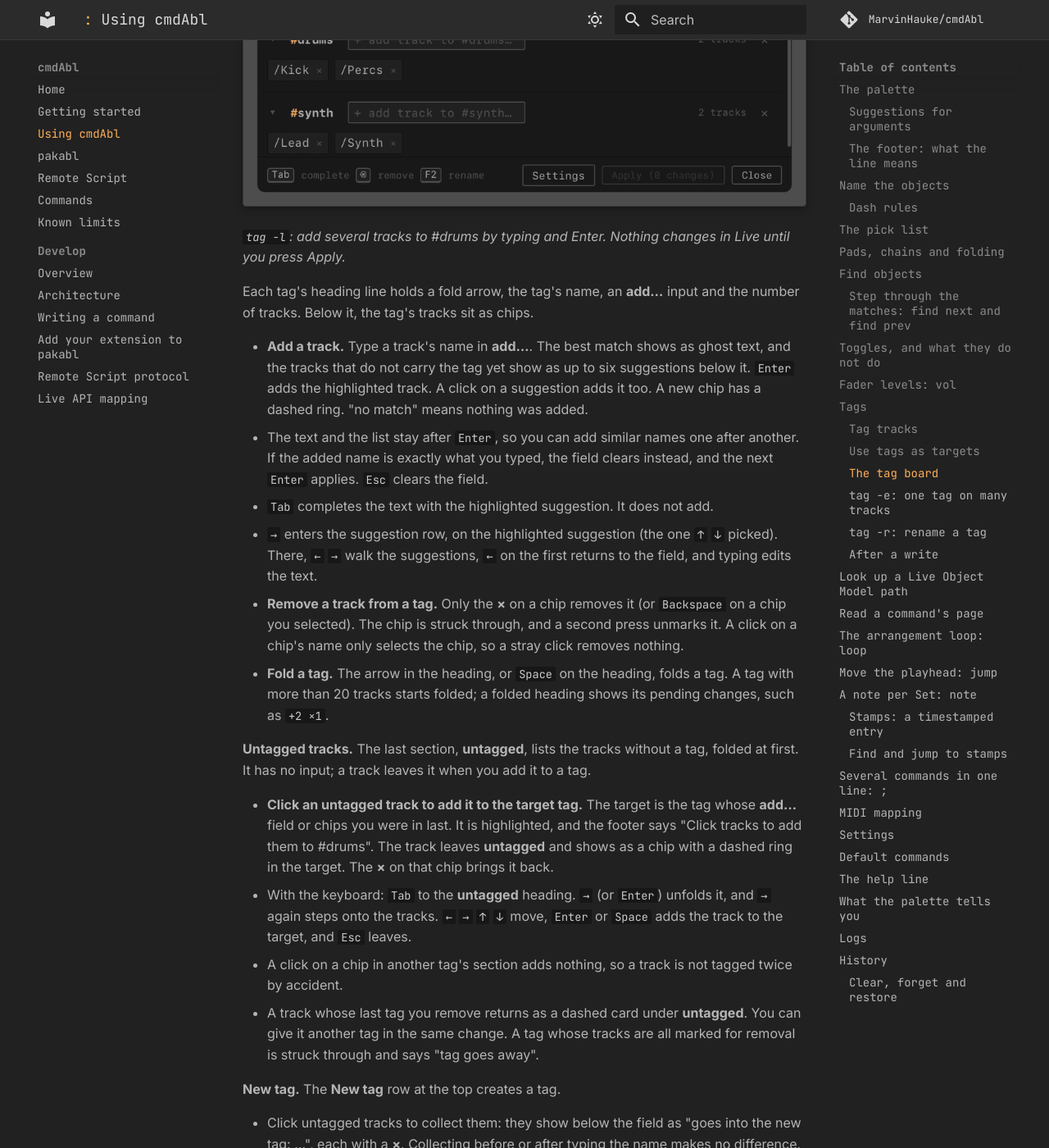
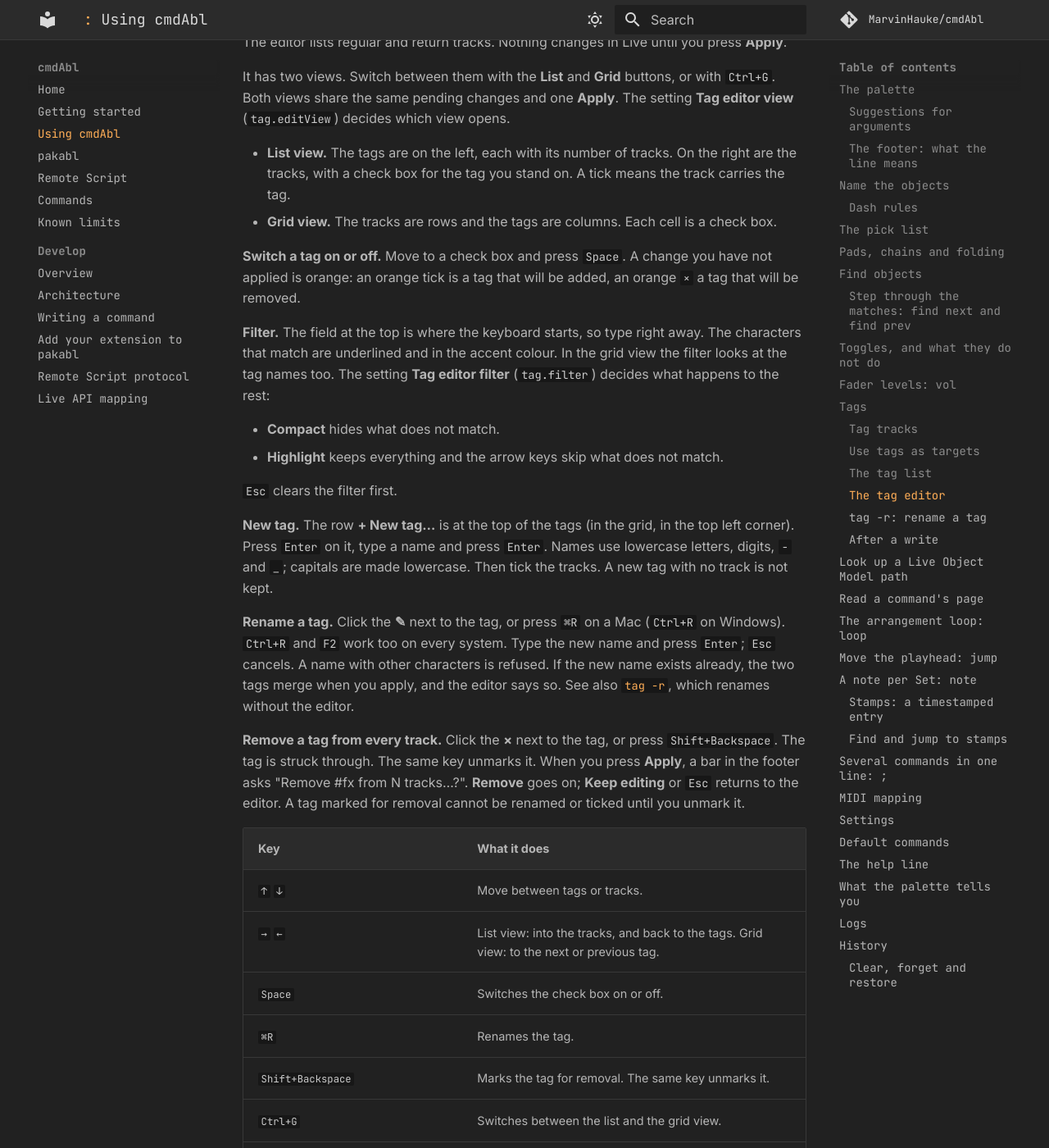
Before and after one commit to MarvinHauke/cmdAbl, an MkDocs documentation site: the page built from docs/using.md, in a window 1280 px wide and 1400 px high, scrolled down 12536 px. Shown: the whole window at 82% size. Built offline with MkDocs 1.6.1 and Material for MkDocs 9.7.7, drawn with Linux system fonts in a browser that asks for light colours; comment, search, counter and statistics services are not loaded; some of the changed text lies outside the part shown.

Commit message:
docs: tag board becomes the tag list and the tag editor
Co-Authored-By: Claude Sonnet 5.5 <noreply@anthropic.com>

```diff
--- a/docs/using.md
+++ b/docs/using.md
@@ -56,7 +56,7 @@ A name with spaces is quoted for you.
 The palette has a footer under the rows. It explains the line you are typing, and the prompt never moves:
 
 - **Line 1** names the command (or subcommand) you have typed and what it does, such as
-  `tag -e: edit a tag's tracks on the board`.
+  `tag -e: edit tags in the tag editor`.
 - **Line 2** describes the argument at the cursor, such as `<tag|#>`, or the option you are typing (or the value it
   waits for). The text follows the cursor. Moving the highlight over a row does not change it, because the row
   already says what it is.
@@ -256,25 +256,17 @@ with that tag: `mute #fx` mutes all tracks tagged `fx`, at once.
 
 - Tag names use lowercase letters, digits, `-` and `_`.
 - Tags are stored in the Live Set. They are saved with the Set, copied by Cmd+D and kept when a track is renamed.
-- Regular, return and main tracks can carry tags. The board and `tag -e` list regular and return tracks only.
+- Regular, return and main tracks can carry tags. The tag list and the tag editor show regular and return tracks only.
 - Tags need the Remote Script. After you update cmdAbl, run `cmdabl setup` once, then restart Live.
 
-This section goes from tagging a track to the tag board, `tag -e` and `tag -r`, then to what you see after a write.
+This section goes from tagging a track to tags as targets, the tag list, the tag editor and `tag -r`, then to what you see after a write.
 
 ### Tag tracks
 
 - `tag /Lead fx synth` switches `fx` and `synth` on for Lead, or off where they are on.
 - `tag --set 1 /Bass fx` makes sure Bass has `fx`. `tag --set 0 /Bass fx` removes it.
-- `tag /Lead` opens a list of the Set's tags. Its buttons show which ones Lead has. Mark the tags to switch with
-  `Space`, then press `Enter`.
-
-To add a tag that does not exist yet, type its name in that list. The list then shows `+ new tag "<name>"` as its
-last row.
-
-- If that row is the only one, `Enter` adds the tag.
-- Otherwise, press `↓` to reach the row, then `Enter`.
-- Tags you marked before still come along.
-- In a Set without tags, the empty list says "type a new tag".
+- `tag /Lead` opens the [tag editor](#the-tag-editor) with Lead in focus. Tick the tags Lead should carry and press
+  **Apply**. To add a tag that does not exist yet, use **+ New tag…** there.
 
 `tag` takes one target. `tag /Lead, /Bass fx` fails. To tag several tracks, use a tag target: see the next part.
 
@@ -308,127 +300,83 @@ tracks.
 
 ![The find pick list for find #drums: two tracks, Kick and Percs, each with the tag drums](assets/images/find-tags.png)
 
-### The tag board
+### The tag list
 
-`tag -l` (or `tag --list`) opens the tag board. It shows one section per tag. The board opens with the cursor in the
-**New tag** row.
+`tag -l` (or `tag --list`) opens a list of the tags in the Set. It is read-only: it changes nothing. Each row shows one
+tag with its number of tracks and their names (the first eight, then `+N`). The last row, **untagged**, shows the
+tracks without a tag. You cannot choose that row.
 
-![Screen recording of the tag board (tag -l): "ba" is typed into the add field of #drums, the suggestion /Bass appears and Enter adds it as a chip with a dashed ring; the text stays, "syn" is typed in its place and Enter adds /Synth; the Apply button reads "Apply (2 changes)"](assets/images/tags.gif)
+`Enter` on a tag runs a command line for that tag. The title of the list shows which one: `Tags · Enter runs find #<tag>`.
+The default is `find #<tag>`, so `find next` and `find prev` then step through those tracks. Change it with the setting
+**Enter in the tag list** (`tag.listEnter`) on the [settings page](#settings). The choices are `find #{}`, `tag -e {}`,
+`mute #{}` and `solo #{}`, where `{}` becomes the tag. `Esc` closes the list.
 
-*`tag -l`: add several tracks to #drums by typing and Enter. Nothing changes in Live until you press Apply.*
+### The tag editor
 
-Each tag's heading line holds a fold arrow, the tag's name, an **add…** input and the number of tracks. Below it,
-the tag's tracks sit as chips.
+The tag editor changes tags on many tracks at once. Open it with:
 
-- **Add a track.** Type a track's name in **add…**. The best match shows as ghost text, and the tracks that do not
-  carry the tag yet show as up to six suggestions below it. `Enter` adds the highlighted track. A click on a
-  suggestion adds it too. A new chip has a dashed ring. "no match" means nothing was added.
-  - The text and the list stay after `Enter`, so you can add similar names one after another. If the added name is
-    exactly what you typed, the field clears instead, and the next `Enter` applies. `Esc` clears the field.
-  - `Tab` completes the text with the highlighted suggestion. It does not add.
-  - `→` enters the suggestion row, on the highlighted suggestion (the one `↑` `↓` picked). There, `←` `→` walk the suggestions, `←` on the first returns to the field, and
-    typing edits the text.
-- **Remove a track from a tag.** Only the **×** on a chip removes it (or `Backspace` on a chip you selected). The
-  chip is struck through, and a second press unmarks it. A click on a chip's name only selects the chip, so a stray
-  click removes nothing.
-- **Fold a tag.** The arrow in the heading, or `Space` on the heading, folds a tag. A tag with more than 20 tracks
-  starts folded; a folded heading shows its pending changes, such as `+2 ×1`.
+- `tag -e` (or `tag --edit`), on the first tag.
+- `tag -e fx`, on the tag `fx`. A name that does not exist yet starts a new, empty tag.
+- `tag /Lead`, with the track Lead in focus. This is `tag` with a target and no tag names.
 
-**Untagged tracks.** The last section, **untagged**, lists the tracks without a tag, folded at first. It has no
-input; a track leaves it when you add it to a tag.
+The editor lists regular and return tracks. Nothing changes in Live until you press **Apply**.
 
-- **Click an untagged track to add it to the target tag.** The target is the tag whose **add…** field or chips you
-  were in last. It is highlighted, and the footer says "Click tracks to add them to #drums". The track leaves
-  **untagged** and shows as a chip with a dashed ring in the target. The **×** on that chip brings it back.
-- With the keyboard: `Tab` to the **untagged** heading. `→` (or `Enter`) unfolds it, and `→` again steps onto the
-  tracks. `←` `→` `↑` `↓` move, `Enter` or `Space` adds the track to the target, and `Esc` leaves.
-- A click on a chip in another tag's section adds nothing, so a track is not tagged twice by accident.
-- A track whose last tag you remove returns as a dashed card under **untagged**. You can give it another tag in the
-  same change. A tag whose tracks are all marked for removal is struck through and says "tag goes away".
+It has two views. Switch between them with the **List** and **Grid** buttons, or with `Ctrl+G`. Both views share the
+same pending changes and one **Apply**. The setting **Tag editor view** (`tag.editView`) decides which view opens.
 
-**New tag.** The **New tag** row at the top creates a tag.
+- **List view.** The tags are on the left, each with its number of tracks. On the right are the tracks, with a check box
+  for the tag you stand on. A tick means the track carries the tag.
+- **Grid view.** The tracks are rows and the tags are columns. Each cell is a check box.
 
-- Click untagged tracks to collect them: they show below the field as "goes into the new tag: …", each with a **×**.
-  Collecting before or after typing the name makes no difference.
-- Type a name and press `Enter`. The tag is created with the collected tracks. `Esc` clears the collection.
-- Names are saved in lowercase, so "Perc" becomes `perc`.
-- A name that already exists is refused with "exists already". Add the track in that tag's **add…** input instead.
-- A name with other characters is refused with "not a valid name".
-- A new tag with no track is not kept.
+**Switch a tag on or off.** Move to a check box and press `Space`. A change you have not applied is orange: an orange
+tick is a tag that will be added, an orange `×` a tag that will be removed.
 
-**Rename a tag.** Click the tag's name, or press `F2` in its **add…** input or on its heading. The name becomes an
-input. `Enter` takes the name, `Esc` cancels the edit. A name with other characters shakes and is not taken. After a
-rename the heading shows the new name and, dimmed, "(was #old)". If the new name exists already, the two tags merge,
-as with [`tag -r`](#tag-r-rename-a-tag).
+**Filter.** The field at the top is where the keyboard starts, so type right away. The characters that match are
+underlined and in the accent colour. In the grid view the filter looks at the tag names too. The setting **Tag editor
+filter** (`tag.filter`) decides what happens to the rest:
 
-**Remove a tag from every track.** Click the **×** at the right end of the heading, or press `Shift+Backspace` in an
-empty **add…** input. The section is struck through, and the footer says what will be removed. A second click
-unmarks it. When you press **Apply**, a bar in the footer asks "Remove #fx from N tracks?". **Cancel** is the
-default (`Esc` too) and returns you to editing; **Remove and apply** goes on. A single chip's **×** asks nothing.
+- **Compact** hides what does not match.
+- **Highlight** keeps everything and the arrow keys skip what does not match.
 
-![The tag board: one section per tag, bass, drums and synth, with its tracks as chips and an add field, and the key help line, Settings, Apply and Close at the bottom](assets/images/tag-board.png)
+`Esc` clears the filter first.
 
-Live does not change until you press **Apply (N changes)**. Then the board closes. **Close** with nothing applied
-changes nothing and shows no message.
+**New tag.** The row **+ New tag…** is at the top of the tags (in the grid, in the top left corner). Press `Enter` on it,
+type a name and press `Enter`. Names use lowercase letters, digits, `-` and `_`; capitals are made lowercase. Then tick
+the tracks. A new tag with no track is not kept.
 
-**Moving around.** The keys work like a file tree: `↑` and `↓` move between the headings (the **New tag** row, each
-tag, **untagged**); `→` goes in, `←` goes out.
+**Rename a tag.** Click the **✎** next to the tag, or press `⌘R` on a Mac (`Ctrl+R` on Windows). `Ctrl+R` and `F2`
+work too on every system. Type the new name and press `Enter`; `Esc` cancels. A name with other characters is refused.
+If the new name exists already, the two tags merge when you apply, and the editor says so. See also
+[`tag -r`](#tag-r-rename-a-tag), which renames without the editor.
 
-| Where you are | Key | What it does |
-| --- | --- | --- |
-| A heading | `↑` `↓` | Go to the previous or next heading. |
-| A heading | `→` | Unfolds a folded tag. On an open one, goes into its **add…** field. |
-| A heading | `Enter` | Opens a folded tag and goes into its field. That tag becomes the target. |
-| A heading | `Space` | Folds or unfolds. |
-| A heading | `←` | Folds an open tag. |
-| The **untagged** heading | `→` `Enter` | Unfolds it; again, steps onto the tracks. |
-| A heading | `F2` | Renames the tag. |
-| A heading | typing | Unfolds the tag and types into its **add…** field. On **untagged**, types into the target tag's field (or **New tag**). |
-| An **add…** field | typing | Suggests tracks. |
-| An **add…** field | `Tab` | Completes the text with the highlighted suggestion. It does not add. In an empty field, it moves on as usual. |
-| An **add…** field | `Enter` | Adds the highlighted track. The text and the list stay, unless the added name is exactly what you typed: then the field clears. With no match, nothing is added. In an empty field, it applies. |
-| An **add…** field | `↑` `↓` | Move through the suggestions. Without suggestions, they go to the other headings. |
-| An **add…** field | `→` | With suggestions showing, enters the suggestion row. Otherwise, at the end of the text (an empty field too), goes onto the first chip. |
-| An **add…** field | `←` | At the start of the text, goes out to the heading. |
-| An **add…** field | `Alt+←` `Alt+→` | Move the cursor in the typed text. |
-| An **add…** field | `Backspace` | In an empty field, marks the last chip for removal. A second press unmarks it. |
-| An **add…** field | `Shift+Backspace` | In an empty field, marks the whole tag for removal. |
-| An **add…** field | `Esc` | Clears the typed text. In an empty field, it closes the board. |
-| The suggestion row | `←` `→` | Walk the suggestions. `←` on the first returns to the field. |
-| The suggestion row | `Enter` | Adds the highlighted track. The text and the list stay, unless the added name is exactly what you typed: then the field clears. |
-| The suggestion row | `Tab` | Completes the text with it and returns to the field. |
-| The suggestion row | typing | Returns to the field and edits the text. |
-| The suggestion row | `Esc` | Leaves the row. The text stays; a second `Esc` clears it. |
-| A chip | `←` `→` | Step through the chips. `→` on the last chip stays. `←` on the first returns to the field. |
-| A chip | `Backspace` `Delete` | Mark the chip for removal. A second press unmarks it. A chip you just added disappears. |
-| A chip | `↑` `↓` | Go to the heading, or to the next one. |
-| A chip | `Enter` | Applies, when the field is empty. |
-| A chip | `Esc` `Tab`, or a letter | Return to the field. |
+**Remove a tag from every track.** Click the **×** next to the tag, or press `Shift+Backspace`. The tag is struck
+through. The same key unmarks it. When you press **Apply**, a bar in the footer asks "Remove #fx from N tracks…?". **Remove**
+goes on; **Keep editing** or `Esc` returns to the editor. A tag marked for removal cannot be renamed or ticked until
+you unmark it.
 
-The **New tag** row works the same way, with the collected tracks as its chips. `Enter` there creates the tag, or
-applies when the field and the collection are empty. The board scrolls to keep the section you work in in view.
+| Key | What it does |
+| --- | --- |
+| `↑` `↓` | Move between tags or tracks. |
+| `→` `←` | List view: into the tracks, and back to the tags. Grid view: to the next or previous tag. |
+| `Space` | Switches the check box on or off. |
+| `⌘R` | Renames the tag. |
+| `Shift+Backspace` | Marks the tag for removal. The same key unmarks it. |
+| `Ctrl+G` | Switches between the list and the grid view. |
+| `Enter` | Applies, when the filter is empty. On **+ New tag…**, names a new tag. |
+| `Ctrl+Enter` or `Cmd+Enter`, `Ctrl+S` or `Cmd+S` | Apply from anywhere. |
+| `Esc` | Clears the filter. Then it closes the editor. |
 
-`Esc` with pending changes (and **Close**) warns "N changes not applied — Esc again to discard". Any other key, or
-any click except Close, cancels the warning. The footer shows the main keys.
+The footer shows the keys that fit where you are, and the **Settings** button opens the tag settings and brings the
+editor back when you close them.
 
-### `tag -e`: one tag on many tracks
+**Apply and Cancel.** **Apply (N)** writes the N pending changes and closes the editor. It shows no message when it
+succeeds. **Cancel** (or `Esc`) leaves without writing. If changes are pending, the footer asks "Discard N pending
+changes?" with **Keep editing** and **Discard**. Move between the two with `←` and `→`, press `Enter` to choose, and
+`Esc` keeps editing.
 
-`tag --edit` (or `tag -e`) changes one tag on many tracks, from the keyboard.
-
-- `tag -e fx` opens a pick list of all regular and return tracks. A "tagged fx" button is lit where a track has the
-  tag.
-- Mark tracks with `Space` and press `Enter`. `fx` switches on or off for each marked track. `Esc` changes nothing.
-- A bare `tag -e` means `tag -e #`: it opens the tag list first. That list takes one row: `Enter` on a tag opens its
-  track list at once, and a new name plus `Enter` creates the tag.
-- `--edit` cannot be combined with a target, names, `--list` or `--set`.
-
-The pair to remember: `tag /Lead` picks the tags of one track, and `tag -e fx` picks the tracks of one tag.
-
-![The pick list for tag --edit #drums: the five regular tracks Kick, Bass, Lead, Percs and Synth, each with its tags; Kick and Bass are marked with a dashed ring, and the boxes show the result of Enter: drums off for Kick, on for Bass](assets/images/tag-pick.png)
-
-![The tag list for tag -e: the tags bass, drums and synth, each with its track count](assets/images/tag-list.png)
-
-*`tag -e #drums` and the tag list of a bare `tag -e`.*
+**Cmd+Z does not undo tag changes.** Hold the mouse over **Apply** and the help line says so. The changes and their
+undo commands go to the log: see [After a write](#after-a-write) and `cmdabl log --undo`. The [known limits](limits.md)
+explain why.
 
 ### `tag -r`: rename a tag
 
@@ -725,8 +673,8 @@ The settings page is where you change how cmdAbl behaves. Open it from the palet
   `map config`, which opens the page on that command's group. This works after every command except `man` and
   `help`. The palette offers `config` as a row after a command name. To use the word `config` as a name (a track
   called config), quote it: `tag "config"`.
-- The **Settings** button in the footer of the tag board (`tag -l`) opens the page on the tag group. When you close
-  the page, the board comes back.
+- The **Settings** button in the footer of the [tag editor](#the-tag-editor) opens the page on the tag group. When you close
+  the page, the editor comes back.
 
 The page has one group per area, with the core settings first. Each row has a name, a switch, a choice or a number,
 and a short explanation in the [help line](#the-help-line) when you point at it or move to it. A value that differs
@@ -752,7 +700,9 @@ the wrong type, means the default for that setting and a warning in the log.
 | Key | Values | What it does |
 | --- | --- | --- |
 | `"ui.helpLine"` | `true` (default), `false` | Shows what the control under the mouse, or with focus, does in the footer of the pages. `false` shows the keys only. See [the help line](#the-help-line). |
-| `"tag.foldAfter"` | 1 to 500, default 20 | On the tag board, tags with more tracks than this start folded. |
+| `"tag.listEnter"` | `"find #{}"` (default), `"tag -e {}"`, `"mute #{}"`, `"solo #{}"` | What `Enter` on a tag in the [tag list](#the-tag-list) runs. `{}` becomes the tag. |
+| `"tag.editView"` | `"list"` (default), `"grid"` | Which view the [tag editor](#the-tag-editor) opens in. |
+| `"tag.filter"` | `"compact"` (default), `"highlight"` | Whether typing in the tag editor hides what does not match, or keeps everything and skips it. |
 | `"map.enabled"` | `true` (default), `false` | `false` drops every incoming MIDI message. `map --off` and `map --on` set it. |
 | `"midi.statusBar"` | `true`, `false` (default) | `true` also shows incoming MIDI in Live's status bar while `midi monitor` or `map learn` is open. |
 | `"setup.openOnStart"` | `true` (default), `false` | Opens the [setup page](getting-started.md#2-check-the-setup-page) by itself. |
@@ -808,7 +758,7 @@ Pages have a quiet line in the footer that explains what the control under the m
 It shows the help of the element under the mouse, otherwise of the element with focus, otherwise the page's keys. A
 text field explains itself when you hover it, not when it has focus, so the keys stay visible while you type.
 
-The line is on the tag board, the settings page, the defaults page, the pick list, the setup page and other message pages with buttons. The palette's
+The line is on the tag editor, the settings page, the defaults page, the pick list, the setup page and other message pages with buttons. The palette's
 footer is the same line; see [the footer](#the-footer-what-the-line-means). Switch it off with `ui.helpLine` on the
 [settings page](#settings): the footers then show the keys only.
 
```
Also changed, not shown: README.md (+2 -6 lines), docs/getting-started.md (+1 -1 lines), docs/index.md (+2 -2 lines), docs/remote-script.md (+1 -1 lines).
